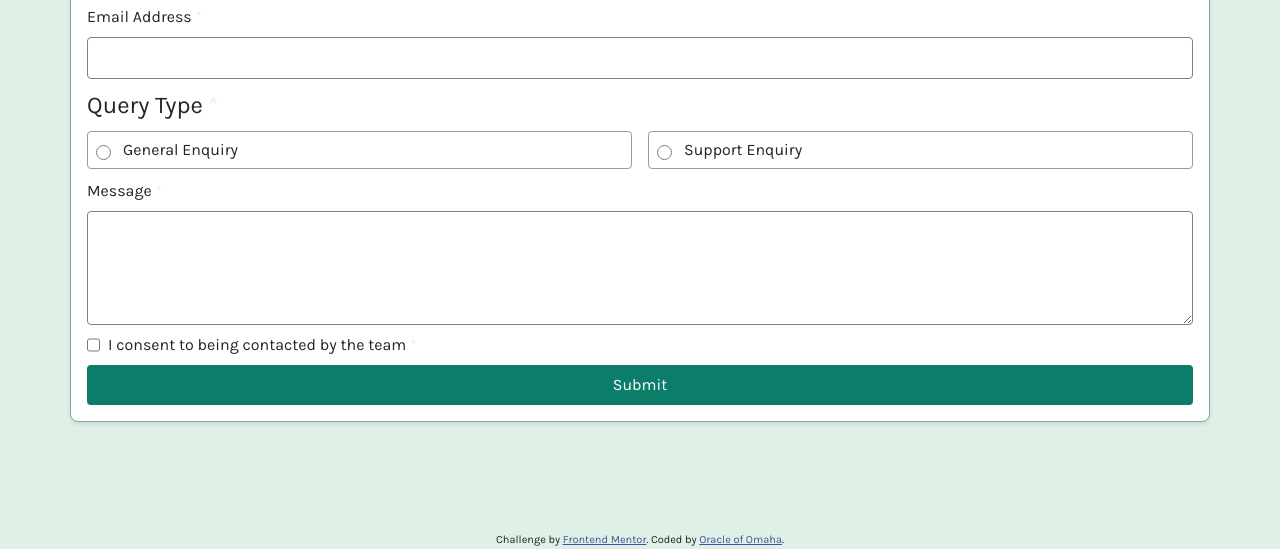
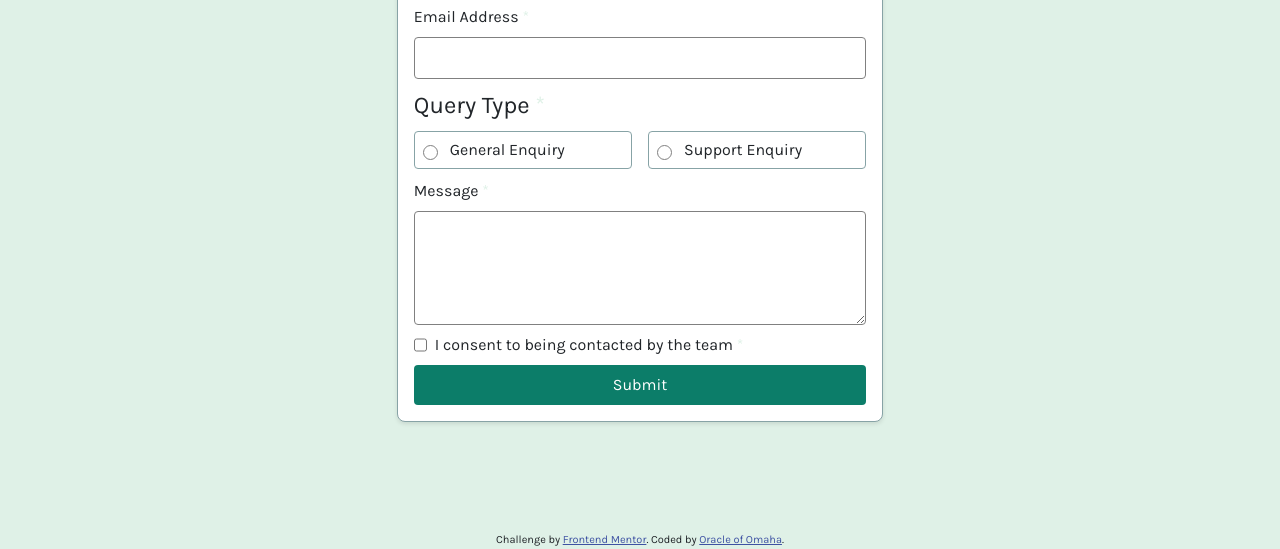
Before and after one commit to Rodney-Mokenyu/contact-form-main, a plain HTML site: page index.html in a window 1280 px wide. Shown: the part 300-849 px from the top of the page. Drawn offline with nearby package versions, Linux system fonts and the light colour scheme.

Commit message:
Update styles.css

```diff
--- a/styles.css
+++ b/styles.css
@@ -27,7 +27,9 @@ main {
   align-items: center;
   justify-content: center;
   min-height: 100vh;
+  padding: 0% 30%;
 }
+
 
 
 div:has(label) {
@@ -49,6 +51,7 @@ form {
     background-color: var(--white);
     border-radius: 8px;
     box-shadow: 0 2px 4px rgba(0, 0, 0, 0.1);
+    width: 60%;
 }
 
 .container {
```
